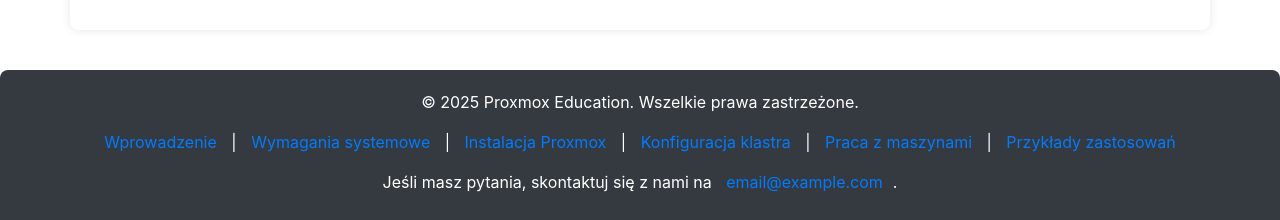
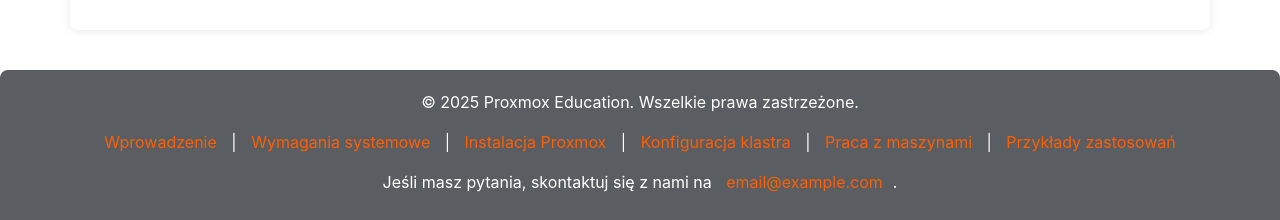
Before and after one commit to szymson2137/szkola, a plain HTML site: page index.html in a window 1280 px wide. Shown: the part 2356-2576 px from the top of the page. Drawn offline with nearby package versions, Linux system fonts and the light colour scheme.

Commit message:
Add files via upload

```diff
--- a/style.css
+++ b/style.css
@@ -99,7 +99,7 @@
 }
 
 footer {
-    background-color: #343a40;
+    background-color: #5a5e63;
     color: #ffffff;
     padding: 20px 0;
     text-align: center;
@@ -108,7 +108,7 @@
 }
 
 footer a {
-    color: #007bff;
+    color: #ff5e00;
     text-decoration: none;
     margin: 0 10px;
 }
```
